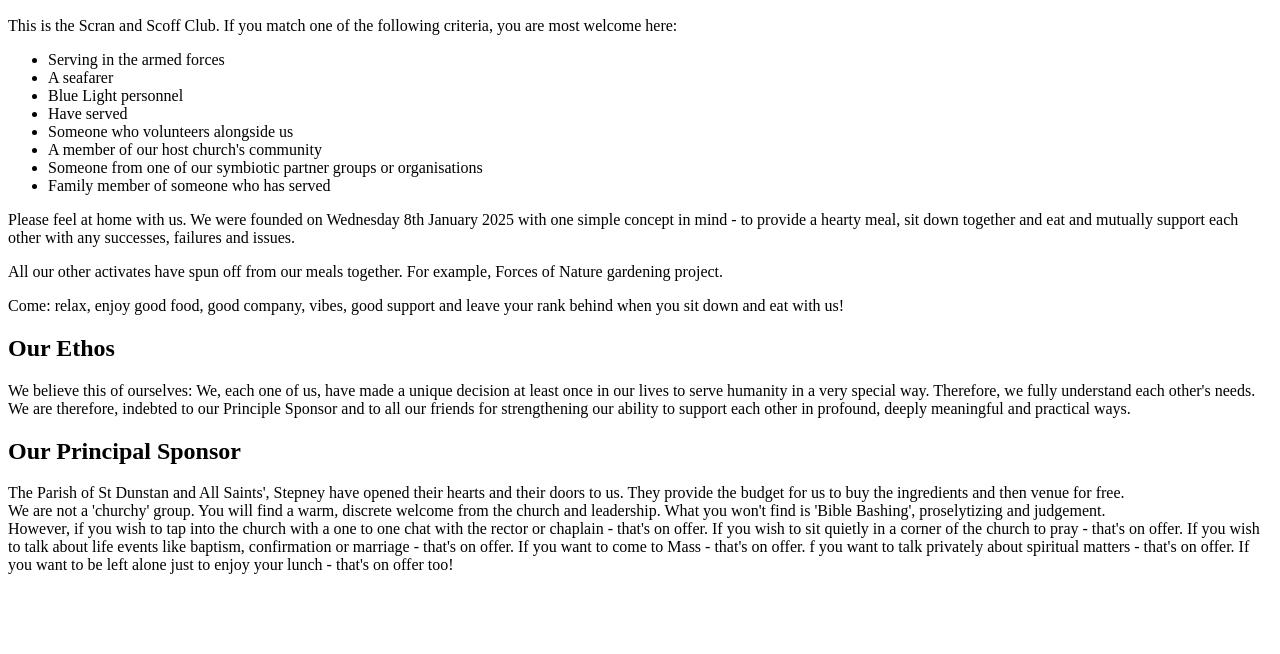
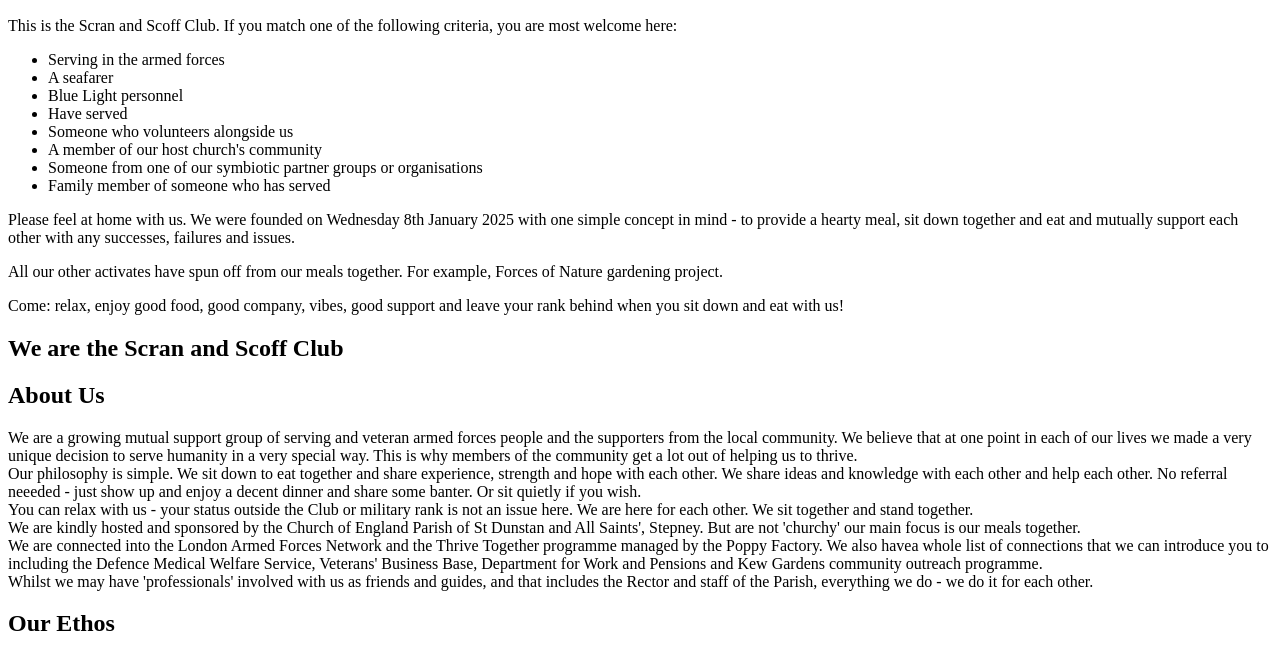
Before and after one commit to SobiahSelvarajah/ss-scran-scoff-sprint1, a plain HTML site: page index.html in a window 1280 px wide. Shown: the part 110-764 px from the top of the page. Drawn offline with Linux system fonts and the light colour scheme.

Commit message:
index.html: aboutUs html added

```diff
--- a/index.html
+++ b/index.html
@@ -9,6 +9,7 @@
     <link href="https://fonts.googleapis.com/css2?family=Cabin:ital,wght@0,400..700;1,400..700&display=swap" rel="stylesheet">
 </head>
 <body>
+
 
     <!-- Home page -->
     <div class="homepage">
@@ -75,6 +76,68 @@
          </p>
     </div>
 
+
+    <!-- About Us -->
+     <div class="about">
+        <section class="about__textContainer">
+            <h1 class="about__heading">
+                We are the Scran and Scoff Club
+            </h1>
+            <h2 class="about__subheading">
+                About Us
+            </h2>
+            <p class="about__text">
+                We are a growing mutual support
+                group of serving and veteran armed
+                forces people and the supporters
+                from the local community. We believe
+                that at one point in each of our lives
+                we made a very unique decision to serve
+                humanity in a very special way. This is
+                why members of the community get a lot
+                out of helping us to thrive.
+                </br>
+                Our philosophy is simple. We sit down
+                to eat together and share experience,
+                strength and hope with each other. We
+                share ideas and knowledge with each
+                other and help each other. No referral
+                neeeded - just show up and enjoy a
+                decent dinner and share some banter.
+                Or sit quietly if you wish.
+                </br>
+                You can relax with us - your status
+                outside the Club or military rank is
+                not an issue here. We are here for
+                each other. We sit together and
+                stand together.
+                </br>
+                We are kindly hosted and sponsored
+                by the Church of England Parish of
+                St Dunstan and All Saints', Stepney.
+                But are not 'churchy' our main focus
+                is our meals together.
+                </br>
+                We are connected into the London Armed
+                Forces Network and the Thrive Together
+                programme managed by the Poppy Factory.
+                We also havea whole list of connections
+                that we can introduce you to including
+                the Defence Medical Welfare Service,
+                Veterans' Business Base, Department
+                for Work and Pensions and Kew Gardens
+                community outreach programme.
+                </br>
+                Whilst we may have 'professionals'
+                involved with us as friends and guides,
+                and that includes the Rector and staff
+                of the Parish, everything we do - we
+                do it for each other.
+            </p>
+        </section>
+     </div>
+
+
     <!-- Ethos page -->
      <div class="ethos">
         <section class="ethos__intro">
@@ -127,5 +190,7 @@
             </p>
         </section>
      </div>
+
+
 </body>
 </html>
```
